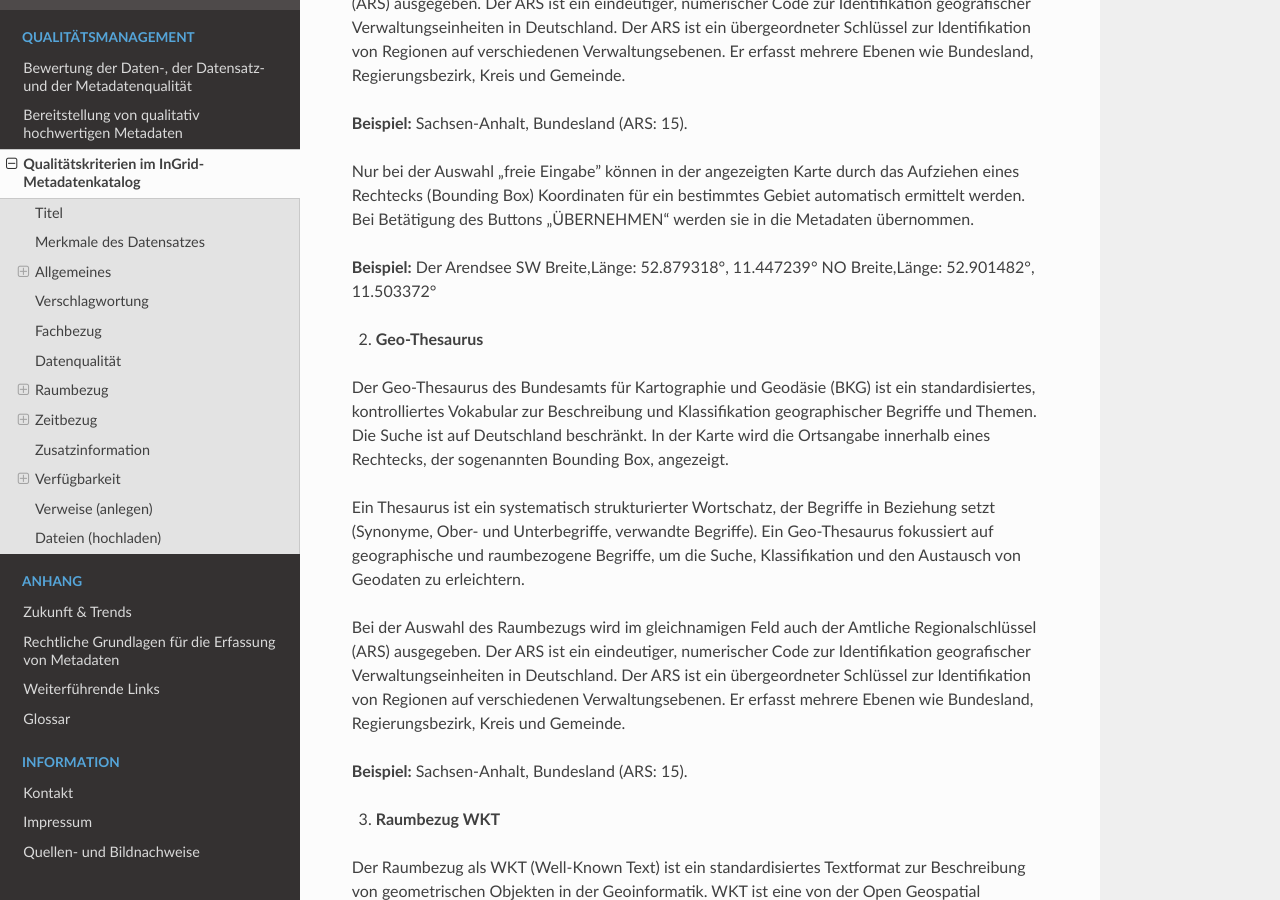
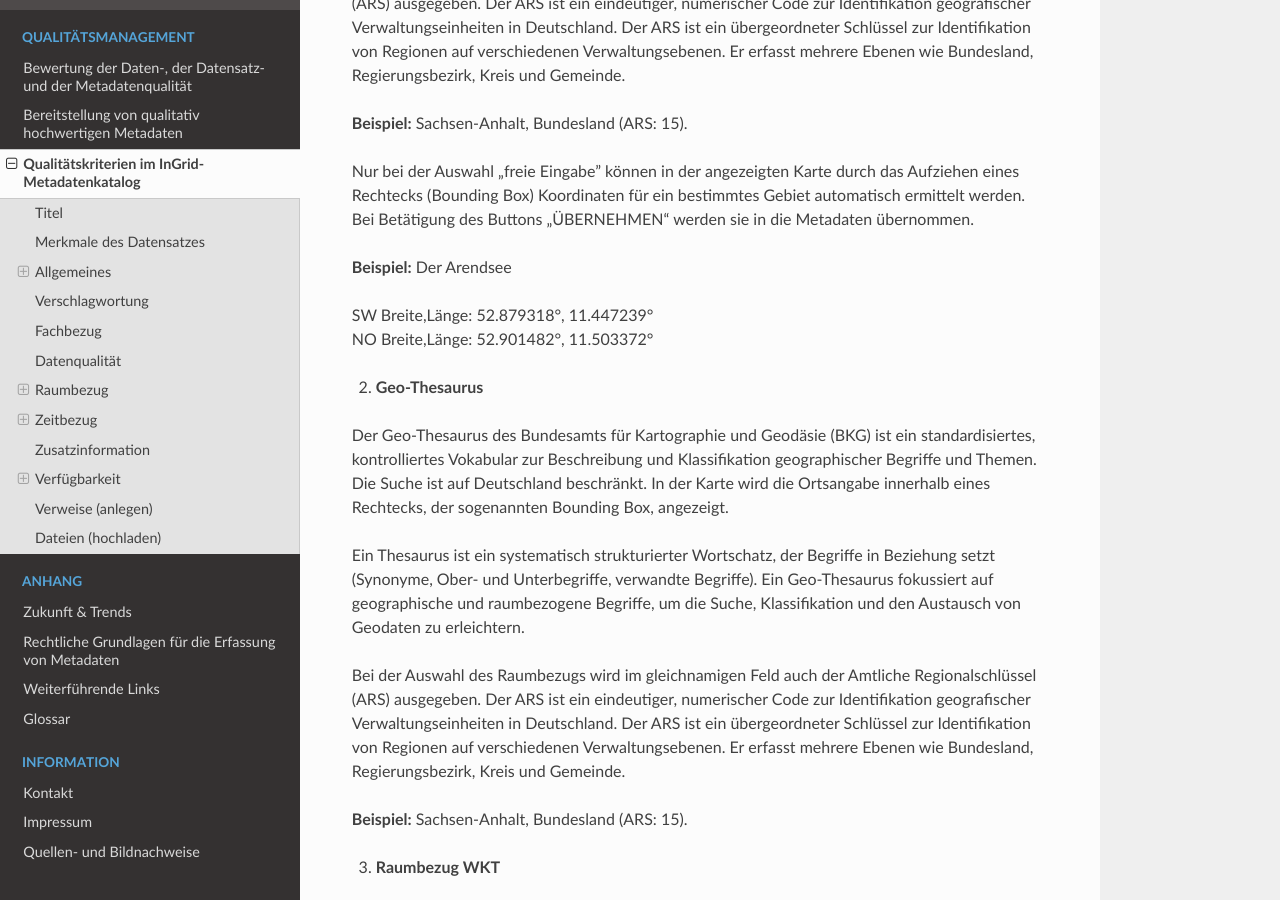
Before and after one commit to tomiwo/ingrid-mdk-st-high-quality-metadata, a Sphinx documentation site: the page built from docs/qualitaetsmanagement/metadatenschema-ige.rst, in a window 1280 px wide and 900 px high, scrolled down 4059 px. Built offline with Sphinx 7.4.7 and the Read the Docs theme 3.1.0, drawn with Linux system fonts in a browser that asks for light colours.

```diff
--- a/docs/qualitaetsmanagement/metadatenschema-ige.rst
+++ b/docs/qualitaetsmanagement/metadatenschema-ige.rst
@@ -141,7 +141,10 @@ Er erfasst mehrere Ebenen wie Bundesland, Regierungsbezirk, Kreis und Gemeinde.
 
 Nur bei der Auswahl „freie Eingabe” können in der angezeigten Karte durch das Aufziehen eines Rechtecks (Bounding Box) Koordinaten für ein bestimmtes Gebiet automatisch ermittelt werden. Bei Betätigung des Buttons „ÜBERNEHMEN“ werden sie in die Metadaten übernommen.
 
-**Beispiel:** Der Arendsee  SW Breite,Länge: 52.879318°, 11.447239°  NO Breite,Länge: 52.901482°, 11.503372°
+**Beispiel:** Der Arendsee
+
+| SW Breite,Länge: 52.879318°, 11.447239°
+| NO Breite,Länge: 52.901482°, 11.503372°
 
 
 
```
